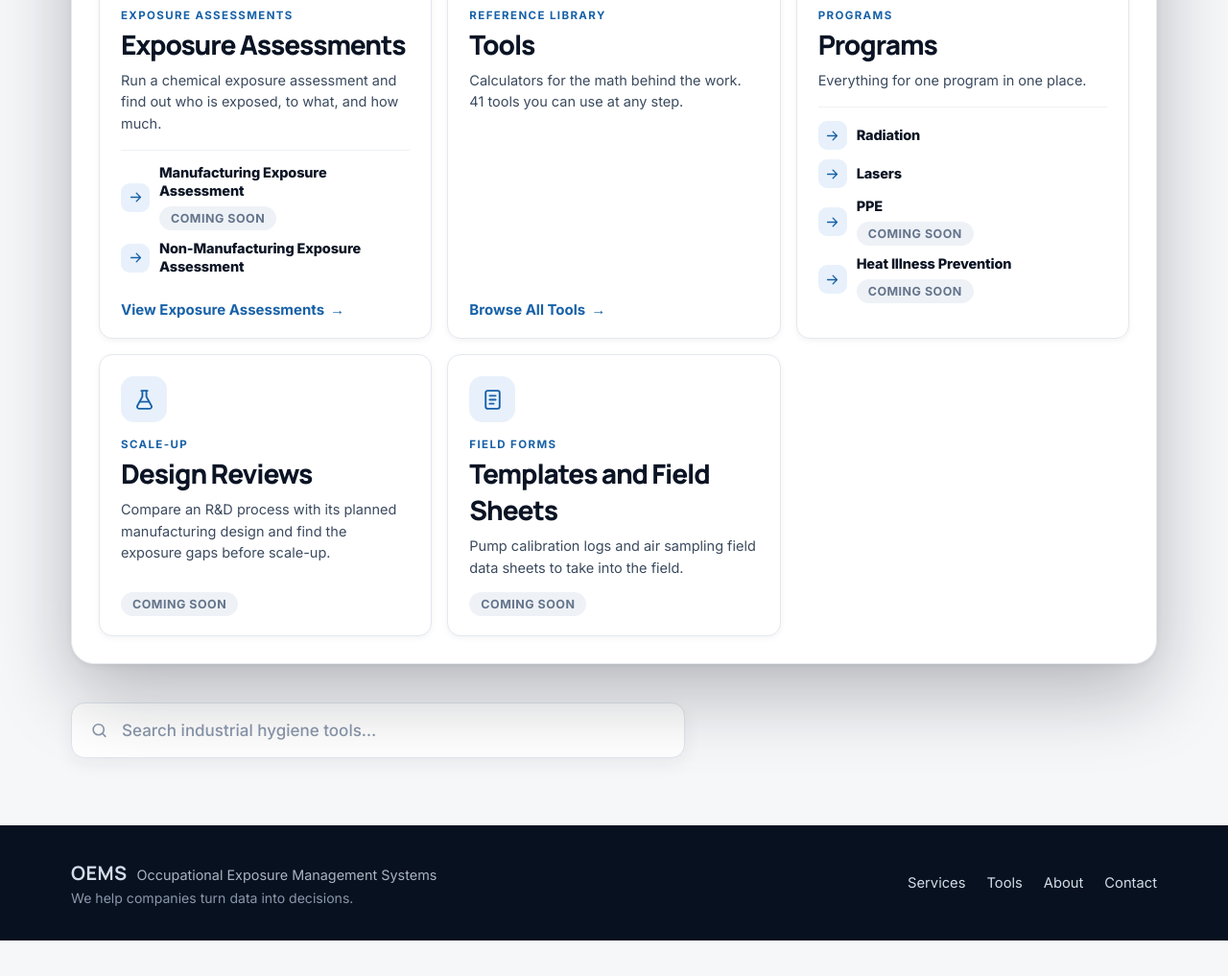
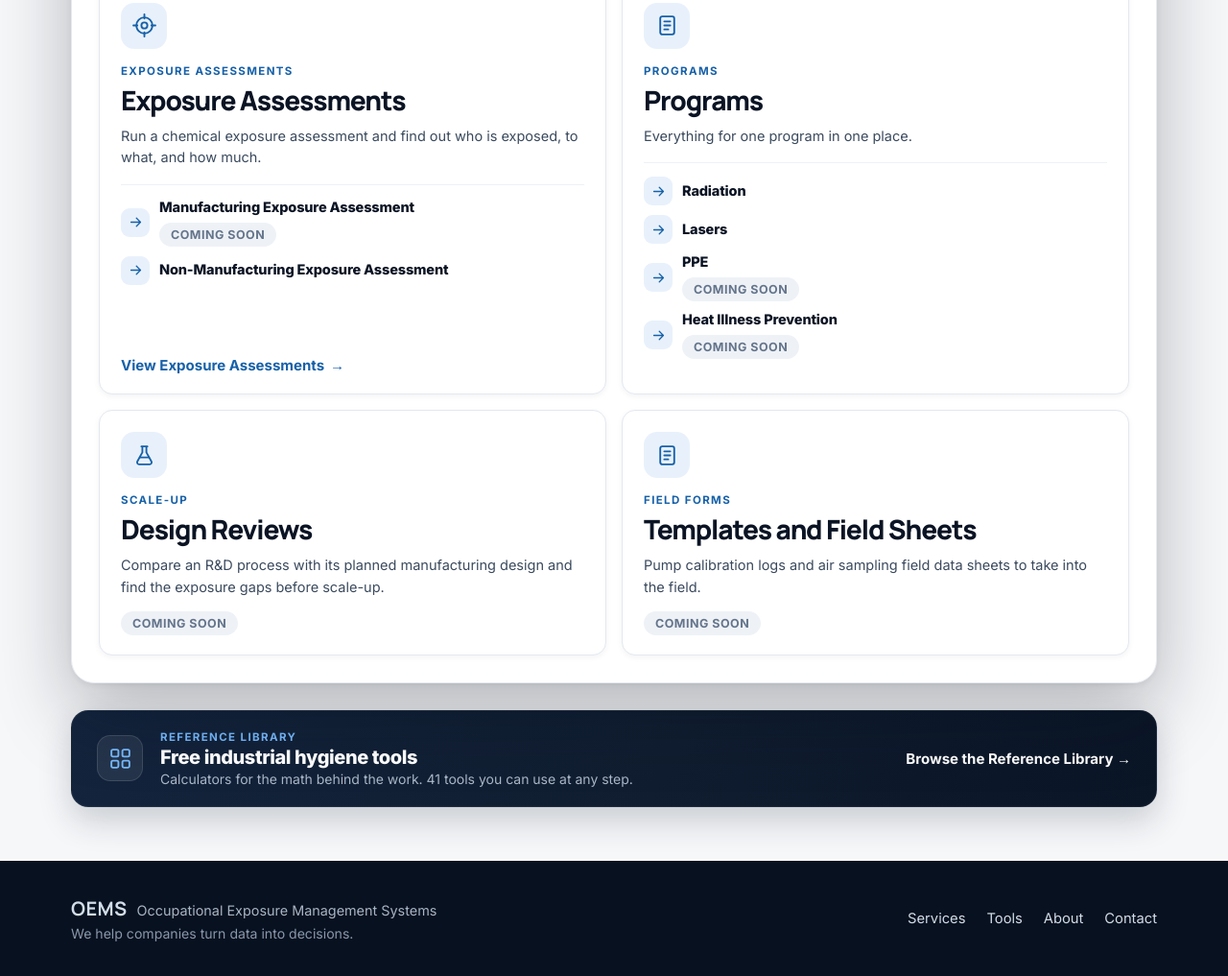
Before and after one commit to jfischback/oems_tool_search, a plain HTML site: page library.html in a window 1280 px wide. Shown: the part 734-1751 px from the top of the page at 96% size. Before the commit the page ends 1714 px from the top, so only its background shows below. Drawn offline with Linux system fonts and the light colour scheme.

Commit message:
Field pages: search in the header, slim Reference Library bar at the bottom (each field's color), Reference Library view for OH/Environmental/Safety; IH four cards two by two
Co-Authored-By: Claude Opus 5.5 <noreply@anthropic.com>
Claude-Session: https://claude.ai/code/session_01W19U5ZaTpMAkKg8gU8qo9E

```diff
--- a/fields.css
+++ b/fields.css
@@ -423,3 +423,19 @@
 @media (max-width: 800px) { .ftc { grid-template-columns: 1fr; } .ftc-art { max-height: 200px; } .ftc-io { grid-template-columns: 1fr; } .ftc-body { padding: 22px 20px; } }
 .ftc-art { overflow: hidden; } @media (min-width: 801px) { .ftc-art svg { transform: scale(1.6); } } @media (max-width: 800px) { .ftc-art svg { max-height: 180px; } }
 .featured.oh-flow .fgrid.one { grid-template-columns: 1fr; }
+  /* 25 Nov 2026 (Jonathan): search in the blue header; IH four cards two by two; slim Reference Library bar at the bottom,
+     in the page's header color (blue on Industrial Hygiene). */
+  .hsearch { margin-top: 28px; }
+  .flow-steps.ih5.ih4 { grid-template-columns: repeat(2, minmax(0, 1fr)); }
+  .lsearch:has(#count:empty) { display: none; }
+  .refslim { position: relative; overflow: hidden; display: flex; align-items: center; gap: 18px; margin: 28px 0 56px; padding: 20px 26px; border-radius: 18px; text-decoration: none; color: #fff; background: linear-gradient(120deg, var(--fstart) 0%, var(--bg) 55%, #0a1526 100%); border: 1px solid rgba(255,255,255,.06); box-shadow: 0 14px 34px rgba(16,29,48,.2); transition: transform .15s, box-shadow .15s; }
+  .refslim:hover { transform: translateY(-2px); box-shadow: 0 20px 44px rgba(16,29,48,.28); }
+  .refslim[hidden] { display: none; }
+  .refslim > div { flex: 1; min-width: 0; }
+  .refslim small { display: block; font-size: 11.5px; font-weight: 700; letter-spacing: .12em; text-transform: uppercase; color: var(--tag); }
+  .refslim strong { display: block; font-size: 20px; font-weight: 800; letter-spacing: -.02em; margin: 2px 0; }
+  .refslim p { margin: 0; font-size: 14px; color: #aab7c8; }
+  .refslim b { flex: 0 0 auto; color: #fff; font-size: 15px; font-weight: 700; white-space: nowrap; }
+  .refslim b i { font-style: normal; display: inline-block; transition: transform .15s; }
+  .refslim:hover b i { transform: translateX(4px); }
+  @media (max-width: 700px) { .refslim { flex-wrap: wrap; } .refslim b { flex-basis: 100%; padding-left: 66px; } .flow-steps.ih5.ih4 { grid-template-columns: 1fr; } }
--- a/library.html
+++ b/library.html
@@ -46,6 +46,11 @@
         <div class="pill"><i></i><span id="pill"></span></div>
         <h1 id="title"></h1>
         <p class="lede" id="blurb"></p>
+        <!-- 25 Nov 2026 (Jonathan): search sits in the blue header on every field page. -->
+        <div class="sbox hsearch">
+          <svg viewBox="0 0 24 24" fill="none" stroke="currentColor" stroke-width="2" stroke-linecap="round"><circle cx="11" cy="11" r="7"/><path d="M20 20l-3.5-3.5"/></svg>
+          <input id="search" type="search" autocomplete="off">
+        </div>
       </div>
       <div class="art" id="art" aria-hidden="true"></div>
     </div>
@@ -79,10 +84,6 @@
     </div>
   </section>
   <section class="lsearch">
-    <div class="sbox light">
-      <svg viewBox="0 0 24 24" fill="none" stroke="currentColor" stroke-width="2" stroke-linecap="round"><circle cx="11" cy="11" r="7"/><path d="M20 20l-3.5-3.5"/></svg>
-      <input id="search" type="search" autocomplete="off">
-    </div>
     <div id="count"></div>
   </section>
   <div id="secs"></div>
@@ -93,6 +94,8 @@
   </section>
 
   <p id="none">No tools match. <button id="clear">Clear Search →</button></p>
+  <!-- 25 Nov 2026 (Jonathan): slim blue Reference Library bar at the bottom of every field page. -->
+  <a class="refslim" id="refslim" hidden></a>
 </div>
 <!-- 24 Nov 2026, Jonathan: the same footer as the main site -->
 <footer class="site-footer">
@@ -118,8 +121,13 @@
   Object.entries(th).forEach(([k, v]) => root.setProperty('--' + k, v));
   root.setProperty('--grid', th.tag + '12');
 
-  document.title = 'OEMS ' + fieldName + ' Tools';
-  document.getElementById('crumb').textContent = fieldName;
+  // 25 Nov 2026 (Jonathan): every field page ends with a Reference Library bar. For Occupational Health, Environmental and
+  // Safety the library is this page with ?ref=1 (all their tools by topic); Industrial Hygiene uses its existing Tools page.
+  const REF = new URLSearchParams(location.search).get('ref') === '1' && key !== 'IH';
+  let refHref = REF ? null : 'library.html?g=' + g.slug + '&ref=1', refCount = tools.length;
+  document.title = 'OEMS ' + fieldName + (REF ? ' Reference Library' : ' Tools');
+  if (REF) document.getElementById('crumb').outerHTML = '<a href="library.html?g=' + g.slug + '">' + esc(fieldName) + '</a> &nbsp;/&nbsp; <b id="crumb">Reference Library</b>';
+  else document.getElementById('crumb').textContent = fieldName;
   // 25 Nov 2026 (Jonathan): show how many tools are free and how many are paid. Paid = the OEMS assessments behind the login
   // (his six: manufacturing chemical, non-manufacturing chemical, smoke, particulate, welding, design review); everything else is free.
   const PAID = ['Manufacturing Exposure Assessment', 'Non-Manufacturing Exposure Assessment'];
@@ -132,9 +140,9 @@
 
   // Featured
   // 24 Nov 2026 (Jonathan): featured tools show even before they are live; those carry a Coming Soon pill.
-  const feat = g.featured.map(n => tools.find(t => t.name === n)).filter(Boolean);
+  const feat = REF ? [] : g.featured.map(n => tools.find(t => t.name === n)).filter(Boolean);
   // 24 Nov 2026 (Jonathan): Occupational Health shows its two programs at the top instead of single tools.
-  const progCards = (g.programs || []).map(([name, cat]) => {
+  const progCards = (REF ? [] : (g.programs || [])).map(([name, cat]) => {
     const list = tools.filter(t => t.category === cat && !hiddenUntilLive(t)); // counts match the tools shown (25 Nov 2026)
     const info = (TOPICS[key] || {})[cat] || {};
     return '<a class="fcard" href="' + topicHref(key, cat) + '"><div class="ic">' + icon(cat, th.tag) + '</div><small>PROGRAM</small><h3>' + esc(name) + '</h3><p>' + esc(info.blurb || '') + '</p><div class="go">' + list.length + ' tools →</div></a>';
@@ -146,7 +154,7 @@
     fs.querySelector('.eyebrow').remove();
     fs.querySelector('h2').outerHTML = '<div class="flow-head"><h2>Programs</h2><p class="flow-dir">Everything for one program in one place: respiratory protection and hearing conservation.</p></div>';
     document.getElementById('fh').classList.add('has-flow');
-  } else if (!(typeof STEPS !== 'undefined' && STEPS[key]) && feat.length) {
+  } else if (!REF && !(typeof STEPS !== 'undefined' && STEPS[key]) && feat.length) {
     // 24 Nov 2026 (Jonathan): Environmental and Safety match Industrial Hygiene and Occupational Health: featured tools in a white panel over the header.
     const fs = document.getElementById('featured');
     fs.classList.add('flow', 'oh-flow');
@@ -245,15 +253,15 @@
         { icon: stepIcon('assess', th.label), kick: 'Exposure assessments', name: 'Exposure Assessments', blurb: 'Run a chemical exposure assessment and find out who is exposed, to what, and how much.',
           feats: [link('Manufacturing Exposure Assessment', '', true), link('Non-Manufacturing Exposure Assessment', 'https://oemswebsite.vercel.app/chemical-exposure-assessment')],
           href: 'https://oemswebsite.vercel.app/exposure-assessments', cta: 'View Exposure Assessments' },
-        { icon: stepIcon('tools', th.label), kick: 'Reference library', name: 'Tools', blurb: 'Calculators for the math behind the work. ' + toolsCount + ' tools you can use at any step.',
-          feats: [], href: ref ? 'topic.html?g=' + g.slug + '&s=' + ref.slug : '#topicsSec', cta: 'Browse All Tools' },
         { icon: ico(DOC), kick: 'Programs', name: 'Programs', blurb: 'Everything for one program in one place.',
           feats: prog.map(p => { const live = p.tool ? !!(TOOLS.find(x => x.name === p.tool) || {}).url : TOOLS.some(t => t.group === key && t.category === p.topic); return link(p.name, 'topic.html?g=' + g.slug + '&p=' + p.slug, !live); }) },
         { icon: ico('<path d="M9 3h6M10 3v6L5 18a2 2 0 0 0 1.8 3h10.4A2 2 0 0 0 19 18l-5-9V3"/><path d="M7.5 14h9"/>'), kick: 'Scale-up', name: 'Design Reviews', blurb: 'Compare an R&D process with its planned manufacturing design and find the exposure gaps before scale-up.', soon: true },
         { icon: ico(DOC), kick: 'Field forms', name: 'Templates and Field Sheets', blurb: 'Pump calibration logs and air sampling field data sheets to take into the field.', soon: true },
       ];
       const sg = document.getElementById('sgrid');
-      sg.classList.add('ih5');
+      sg.classList.add('ih5', 'ih4'); // 25 Nov 2026 (Jonathan): four cards, two by two; Tools moved to the Reference Library bar
+      refHref = ref ? 'topic.html?g=' + g.slug + '&s=' + ref.slug : null;
+      refCount = toolsCount;
       sg.innerHTML = CARDS.map(c => {
         const body = '<div class="ftop"><span class="sic">' + c.icon + '</span></div><small class="kick">' + esc(c.kick) + '</small><h3>' + esc(c.name) + '</h3><p>' + esc(c.blurb) + '</p>' +
           (c.feats && c.feats.length ? '<div class="feats">' + c.feats.join('') + '</div>' : '');
@@ -294,12 +302,22 @@
       '<b>Browse all tools <i>→</i></b>';
   }
 
+  // 25 Nov 2026 (Jonathan): slim blue Reference Library bar at the bottom of each field page (not on the library itself).
+  const rs = document.getElementById('refslim');
+  if (refHref) {
+    rs.href = refHref;
+    rs.innerHTML = '<span class="sic dark">' + stepIcon('tools', th.tag) + '</span><div><small>Reference library</small><strong>Free ' + esc(g.noun) + ' tools</strong><p>Calculators for the math behind the work. ' + refCount + ' tools you can use at any step.</p></div><b>Browse the Reference Library <i>→</i></b>';
+  }
+  if (REF) { document.getElementById('teyebrow').textContent = 'Reference library'; document.getElementById('ttitle').textContent = 'Free ' + fieldName + ' Tools'; }
+
   // Search results (all tools in this field, grouped by topic)
   function render() {
     const q = search.value.trim();
     const searching = !!q;
-    if (!steps) document.getElementById('featured').hidden = !feat.length && !progCards.length;
-    if (!steps) document.getElementById('topicsSec').hidden = searching;
+    if (!steps) document.getElementById('featured').hidden = searching || (!feat.length && !progCards.length);
+    if (steps) document.getElementById('stepsSec').hidden = searching;
+    if (!steps) document.getElementById('topicsSec').hidden = searching || !REF; // landing pages show the bar instead of the grid
+    rs.hidden = searching || !refHref;
     if (!searching) { document.getElementById('secs').innerHTML = ''; document.getElementById('none').style.display = 'none'; document.getElementById('count').textContent = ''; return; }
     const found = rank(tools.filter(t => matches(t, q)), q);
     const showCats = [...new Set(found.map(t => t.category))];
```
